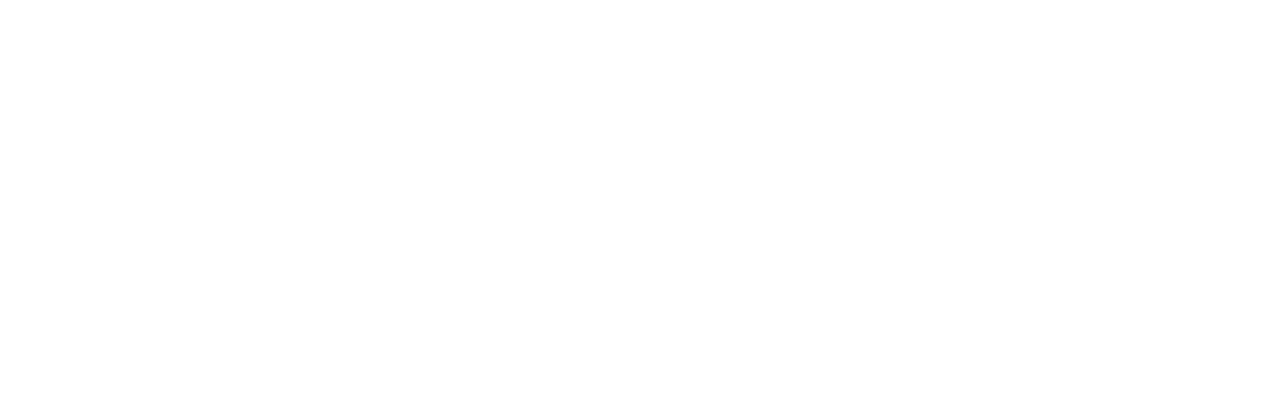
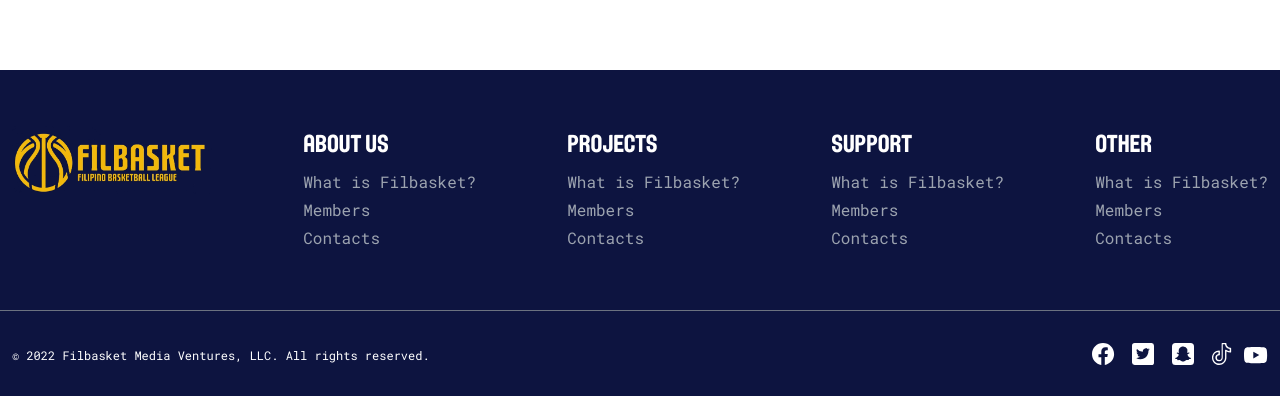
Before and after one commit to buscanopaul/filbasket, a Next.js app: page / in a window 1280 px wide. Shown: the part 3909-4305 px from the top of the page. Before the commit the page ends 3979 px from the top, so only its background shows below. Built offline with nearby package versions, Linux system fonts and the light colour scheme.

Commit message:
Added Footer

```diff
--- /dev/null
+++ b/components/footer/Footer.tsx
@@ -0,0 +1,31 @@
+import Image from "next/image";
+import Link from "next/link";
+import React from "react";
+import FooterCopyRight from "./FooterCopyRight";
+import FooterMenu from "./FooterMenu";
+
+type Props = {};
+
+const Footer = (props: Props) => {
+  return (
+    <div className="bg-secondary-color relative">
+      <div className="flex lg:flex-row flex-col items-start justify-between max-w-screen-2xl mx-auto relative w-full py-14 border-b border-gray-500 2xl:px-0 px-3">
+        <Link href="/">
+          <Image
+            className="cursor-pointer hover:opacity-80"
+            src={require("../../styles/images/logo.png")}
+            width={200}
+            height={70}
+          />
+        </Link>
+        <FooterMenu title="About us" />
+        <FooterMenu title="Projects" />
+        <FooterMenu title="Support" />
+        <FooterMenu title="Other" />
+      </div>
+      <FooterCopyRight />
+    </div>
+  );
+};
+
+export default Footer;
--- /dev/null
+++ b/components/footer/FooterCopyRight.tsx
@@ -0,0 +1,17 @@
+import React from "react";
+import FooterCopyRightSocialMediaIcon from "./FooterCopyRightSocialMediaIcon";
+
+type Props = {};
+
+const FooterCopyRight = (props: Props) => {
+  return (
+    <div className="flex md:flex-row flex-col items-center justify-between max-w-screen-2xl mx-auto relative w-full py-8 2xl:px-0 px-3">
+      <h4 className="text-white font-robotoMono text-xs">
+        © 2022 Filbasket Media Ventures, LLC. All rights reserved.
+      </h4>
+      <FooterCopyRightSocialMediaIcon />
+    </div>
+  );
+};
+
+export default FooterCopyRight;
--- /dev/null
+++ b/components/footer/FooterCopyRightSocialMediaIcon.tsx
@@ -0,0 +1,100 @@
+import React from "react";
+
+type Props = {};
+
+const FooterCopyRightSocialMediaIcon = (props: Props) => {
+  return (
+    <div className="flex flex-row items-center justify-center pt-10 md:pt-0">
+      <a
+        className="px-2 transition-all duration-100 ease-in-out hover:opacity-50"
+        href="https://github.com/"
+        target="_blank"
+      >
+        <svg
+          className="w-6 h-6 text-white fill-current"
+          xmlns="http://www.w3.org/2000/svg"
+          viewBox="0 0 24 24"
+        >
+          <path
+            fill="currentColor"
+            fill-rule="evenodd"
+            d="M22.1 11.0C22.1 4.9 17.1 0 11.0 0S0 4.9 0 11.0C0 16.5 4.0 21.1 9.3 22v-7.7h-2.8v-3.1h2.8V8.6c0-2.7 1.6-4.3 4.1-4.3 1.2 0 2.4.216 2.4.216v2.7H14.6c-1.3 0-1.8.853-1.8 1.7v2.0h3.0l-.49 3.2h-2.5V22c5.2-.83 9.3-5.4 9.3-10.9"
+          ></path>
+        </svg>
+      </a>
+      <a
+        className="px-2 transition-all duration-100 ease-in-out hover:opacity-50"
+        href="https://github.com/"
+        target="_blank"
+      >
+        <svg
+          className="w-6 h-6 text-white fill-current"
+          xmlns="http://www.w3.org/2000/svg"
+          viewBox="0 0 24 24"
+        >
+          <path
+            fill="currentColor"
+            fill-rule="nonzero"
+            d="M19.2 0A2.7 2.7 0 0 1 22 2.7v16.5A2.7 2.7 0 0 1 19.2 22H2.7A2.7 2.7 0 0 1 0 19.2V2.7A2.7 2.7 0 0 1 2.7 0h16.5zm-5.6 5.4a2.8 2.8 0 0 0-2.7 3.4A8.0 8.0 0 0 1 5.0 5.9a2.8 2.8 0 0 0 .875 3.7 2.8 2.8 0 0 1-1.2-.352v.038c0 1.3.974 2.5 2.2 2.7a2.7 2.7 0 0 1-.743.0c-.181 0-.357-.017-.527-.05a2.8 2.8 0 0 0 2.6 1.9 5.6 5.6 0 0 1-4.1 1.1 8.0 8.0 0 0 0 4.3 1.2c5.1 0 8.0-4.3 8.0-8.0 0-.121 0-.242-.005-.363a5.7 5.7 0 0 0 1.4-1.4 5.7 5.7 0 0 1-1.6.445 2.8 2.8 0 0 0 1.2-1.5 5.6 5.6 0 0 1-1.7.682 2.8 2.8 0 0 0-2.0-.89z"
+          ></path>
+        </svg>
+      </a>
+      <a
+        className="px-2 transition-all duration-100 ease-in-out hover:opacity-50"
+        href="https://github.com/"
+        target="_blank"
+      >
+        <svg
+          className="w-6 h-6 text-white fill-current"
+          xmlns="http://www.w3.org/2000/svg"
+          viewBox="0 0 24 24"
+        >
+          <path
+            fill="currentColor"
+            fill-rule="evenodd"
+            d="M18.5 0A3.5 3.5 0 0 1 22 3.5v15a3.5 3.5 0 0 1-3.5 3.5h-15A3.5 3.5 0 0 1 0 18.5v-15A3.5 3.5 0 0 1 3.5 0h15zm-7.4 3.4h-.3C10.2 3.4 8 3.6 7 6c-.3.7-.3 2.1-.2 3.2v.5s-.1.2-.5.2a2 2 0 0 1-.8-.3.4.4 0 0 0-.2 0c-.2 0-.6.2-.6.4s0 .4.7.7h.2c.4.2 1 .4 1 .7.2.2.1.5 0 .8 0 0-1.1 2.5-3.4 2.9a.2.2 0 0 0-.2.1.3.3 0 0 0 0 .1c.1.3.6.6 2 .8.2 0 .3.2.3.5l.1.4.3.2h.3l1-.2h.6c.4.1.8.4 1.2.7.6.4 1.2.9 2.2.9h.1c1 0 1.6-.5 2.2-.9.5-.3.8-.6 1.3-.6a4 4 0 0 1 1.6 0h.3l.2-.1.1-.4c.1-.3.1-.5.3-.5 1.5-.2 2-.5 2-.8a.2.2 0 0 0-.1-.2c-2.3-.4-3.4-2.8-3.4-3-.2-.2-.2-.5-.1-.7.2-.3.7-.5 1-.6a3.9 3.9 0 0 0 .2 0c.6-.3.8-.6.8-.7 0-.2-.2-.4-.4-.5a.7.7 0 0 0-.3 0 .6.6 0 0 0-.2 0 2 2 0 0 1-.8.3c-.3 0-.5-.2-.5-.2v-.4c.1-1.2.2-2.6-.1-3.3a4.2 4.2 0 0 0-4-2.6z"
+          ></path>
+        </svg>
+      </a>
+      <a
+        className="px-2 transition-all duration-100 ease-in-out hover:opacity-50"
+        href="https://github.com/"
+        target="_blank"
+      >
+        <svg
+          className="w-6 h-6 text-white fill-current"
+          xmlns="http://www.w3.org/2000/svg"
+          viewBox="0 0 24 24"
+        >
+          <path
+            fill="currentColor"
+            fill-rule="nonzero"
+            d="M18.5 4.8A4.1 4.1 0 0 1 14.4.645.6.645 0 0 0 13.7 0H10.3a.644.6 0 0 0-.645.6v14.1a2.4 2.4 0 0 1-2.4 2.4 2.4 2.4 0 0 1-2.4-2.4 2.4 2.4 0 0 1 2.4-2.4.644.6 0 0 0 .645-.644V8.2a.645.6 0 0 0-.645-.645C3.2 7.5 0 10.8 0 14.7 0 18.7 3.2 22 7.2 22c3.9 0 7.2-3.2 7.2-7.2V8.5a8.8 8.8 0 0 0 4.1 1.0.644.6 0 0 0 .645-.644V5.4a.645.6 0 0 0-.645-.644zm-.644 3.4a7.5 7.5 0 0 1-3.8-1.4.644.6 0 0 0-1.0.523v7.4a5.9 5.9 0 0 1-5.9 5.9 5.9 5.9 0 0 1-5.9-5.9 5.9 5.9 0 0 1 5.2-5.8v2.1a3.7 3.7 0 0 0-3.1 3.6 3.7 3.7 0 0 0 3.7 3.7 3.7 3.7 0 0 0 3.7-3.7V1.2h2.2a5.4 5.4 0 0 0 4.7 4.7v2.1z"
+          ></path>
+        </svg>
+      </a>
+      <a
+        className="px-0 transition-all duration-100 ease-in-out hover:opacity-50"
+        href="https://github.com/"
+        target="_blank"
+      >
+        <svg
+          xmlns="/2000/svg"
+          width="32"
+          height="22"
+          viewBox="0 0 32 22"
+          className="w-6 h-6 text-white fill-current"
+          aria-label="YouTube Icon Button"
+        >
+          <path
+            fill="currentColor"
+            fill-rule="evenodd"
+            d="M15.6.246c1.2.003 9.7.047 11.9.65a3.8 3.8 0 0 1 2.7 2.7c.602 2.2.646 6.7.65 7.4v.156c-.004.6-.048 5.1-.65 7.4a3.8 3.8 0 0 1-2.7 2.7c-2.2.59-10.4.644-11.9.649h-.457c-1.4-.005-9.7-.059-11.9-.65A3.8 3.8 0 0 1 .65 18.6C.032 16.2.002 11.6 0 11.1v-.07c.002-.452.0-5.1.65-7.4A3.8 3.8 0 0 1 3.3.895C5.6.293 14.1.25 15.3.246zm-3.2 6.2v9.3l8.0-4.6-8.0-4.6z"
+          ></path>
+        </svg>
+      </a>
+    </div>
+  );
+};
+
+export default FooterCopyRightSocialMediaIcon;
--- /dev/null
+++ b/components/footer/FooterMenu.tsx
@@ -0,0 +1,18 @@
+import React from "react";
+
+type Props = {
+  title: String;
+};
+
+const FooterMenu = (props: Props) => {
+  return (
+    <div className="pt-5 lg:pt-0">
+      <h3 className="text-white font-fiba text-2xl mb-3">{props.title}</h3>
+      <h4 className="text-gray-400 font-robotoMono mb-1">What is Filbasket?</h4>
+      <h4 className="text-gray-400 font-robotoMono mb-1">Members</h4>
+      <h4 className="text-gray-400 font-robotoMono mb-1">Contacts</h4>
+    </div>
+  );
+};
+
+export default FooterMenu;
--- a/pages/index.tsx
+++ b/pages/index.tsx
@@ -1,6 +1,7 @@
 import type { NextPage } from "next";
 import Head from "next/head";
 import Image from "next/image";
+import Footer from "../components/footer/Footer";
 import Header from "../components/header/Header";
 import HomeScreen from "../components/home/HomeScreen";
 
@@ -13,6 +14,7 @@
       </Head>
       <Header />
       <HomeScreen />
+      <Footer />
     </div>
   );
 };
```
